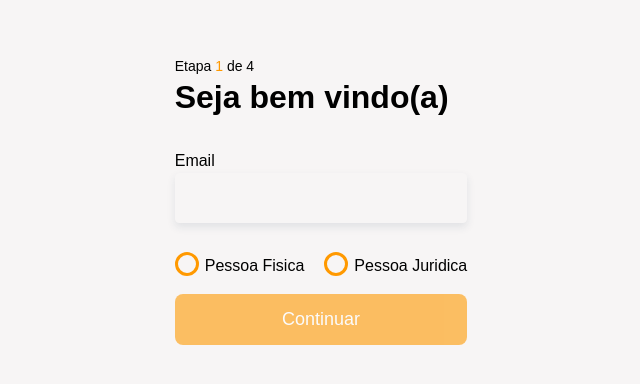
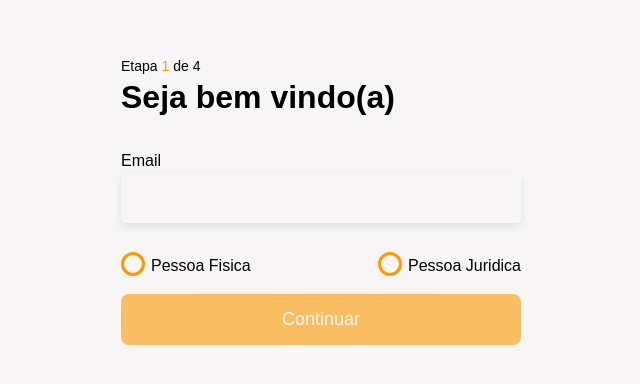
Before and after one commit to NathanCardoso/mb, a Vue app in the folder frontend/: page / in a window 1280 px wide. Shown: the part 198-582 px from the top of the page, without its empty margins (319-959 px from the left). Built offline with nearby package versions, Linux system fonts and the light colour scheme.

Commit message:
fix: correction in viewport

```diff
--- a/frontend/src/assets/css/base.css
+++ b/frontend/src/assets/css/base.css
@@ -3,9 +3,11 @@ body {
 }
 
 #app {
-	display: flex;
-	align-items: center;
-	justify-content: center;
+  display: flex;
+  align-items: center;
+  justify-content: center;
   padding: 0px 24px;
+  max-width: 400px;
+	margin: 0 auto;
   font-family: Arial, Helvetica, sans-serif;
 }
--- a/frontend/src/assets/scss/mixin/box-default.scss
+++ b/frontend/src/assets/scss/mixin/box-default.scss
@@ -2,6 +2,6 @@
 	display: flex;
   flex-direction: column;
   gap: rem(20);
-  max-width: rem(400);
-  flex-grow: 1;
+  width: 100%;
+	flex-grow: 1;
 }
--- a/frontend/src/assets/scss/mixin/view-default.scss
+++ b/frontend/src/assets/scss/mixin/view-default.scss
@@ -3,6 +3,7 @@
   align-items: center;
   justify-content: center;
 	height: 100vh;
+	width: 100%;
 }
 
 @mixin view-alt {
--- a/frontend/src/components/atoms/ButtonBack.vue
+++ b/frontend/src/components/atoms/ButtonBack.vue
@@ -17,7 +17,7 @@ defineProps({
   },
   disabled: {
     type: Boolean,
-    default: true,
+    default: false,
   },
 });
 
--- a/frontend/src/components/organisms/BoxReviewInformation.vue
+++ b/frontend/src/components/organisms/BoxReviewInformation.vue
@@ -7,7 +7,11 @@
       @input:value="inputValue"
     />
     <div class="button-actions">
-      <ButtonBack text="Voltar" @click:go-back="prevPage" />
+      <ButtonBack
+        text="Voltar"
+        @click:go-back="prevPage"
+        :disabled="isButtonEnable || reviewLoading"
+      />
       <ButtonConfirm
         text="Continuar"
         :disabled="isButtonEnable || reviewLoading"
```
